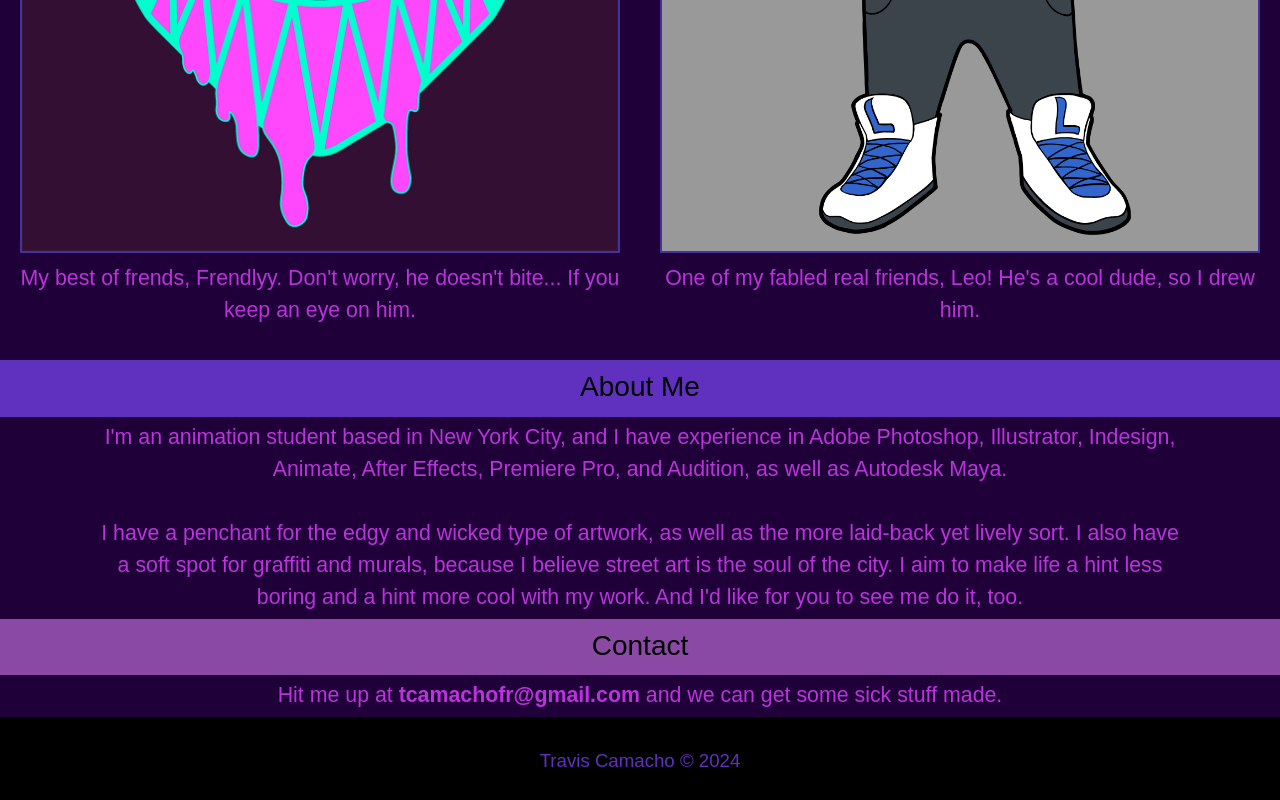
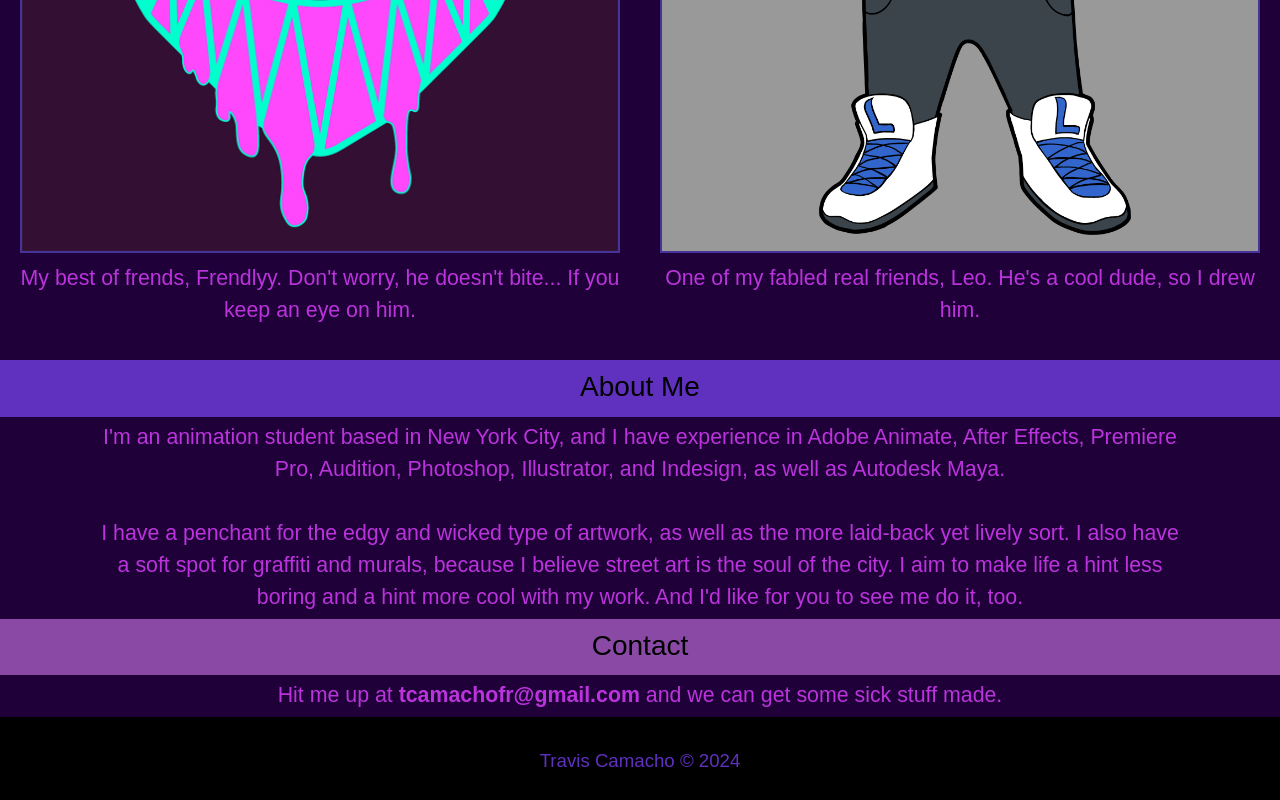
Before and after one commit to tcamachofr/tcamachofr.github.io, a plain HTML site: page index.html in a window 1280 px wide. Shown: the part 2504-3304 px from the top of the page. Drawn offline with nearby package versions, Linux system fonts and the light colour scheme; some packages are replaced by stand-ins of ours; a script that the page names is missing; a web font is replaced by a local one.

Commit message:
Update index.html

```diff
--- a/index.html
+++ b/index.html
@@ -318,7 +318,7 @@
     </asidef>
     <asidef>
         <div class="textdes">
-        One of my fabled real friends, Leo! He's a cool dude, so I drew him.
+        One of my fabled real friends, Leo. He's a cool dude, so I drew him.
         </div>
     </asidef>
 </mainf>
@@ -332,7 +332,7 @@
 </section>
 
 <div class="text">
-    I'm an animation student based in New York City, and I have experience in Adobe Photoshop, Illustrator, Indesign, Animate, After Effects, Premiere Pro, and Audition, as well as Autodesk Maya.
+    I'm an animation student based in New York City, and I have experience in Adobe Animate, After Effects, Premiere Pro, Audition, Photoshop, Illustrator, and Indesign, as well as Autodesk Maya.
     <br> <br>
     I have a penchant for the edgy and wicked type of artwork, as well as the more laid-back yet lively sort. I also have a soft spot for graffiti and murals, because I believe street art is the soul of the city. I aim to make life a hint less boring and a hint more cool with my work. And I'd like for you to see me do it, too.
 
```
